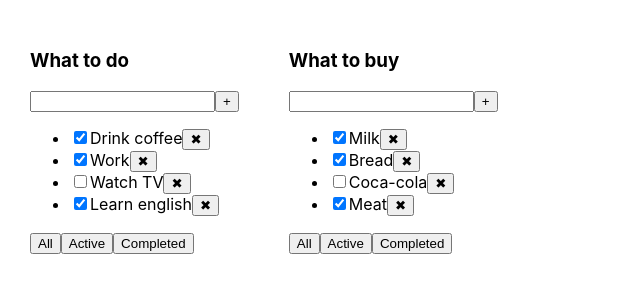
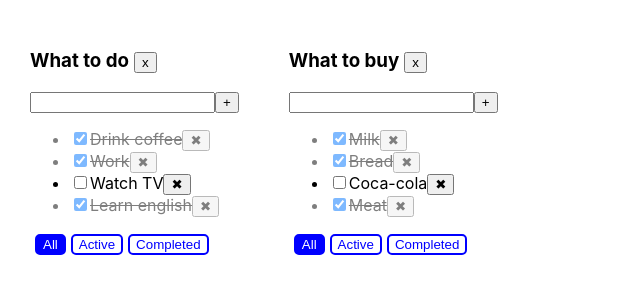
Before and after one commit to cLubber1337/my_todolist, a React (Create React App) app: page / in a window 1280 px wide. Shown: the top 300 px of the page, without its empty margins (0-640 px from the left). Built offline with nearby package versions, Linux system fonts and the light colour scheme.

Commit message:
new feature: remove TL, add classNames, add check for erroneous input

```diff
--- a/src/App.css
+++ b/src/App.css
@@ -6,3 +6,34 @@
 .App > div {
   margin-right: 50px;
 }
+
+.button {
+  background-color: white;
+  border: 2px solid blue ;
+  margin-left: 5px;
+  color: blue;
+  border-radius: 5px;
+
+}
+.button:active{
+  background-color: royalblue;
+  color: white;
+}
+
+.buttonActive {
+  background-color: blue;
+  border: 2px solid blue;
+  margin-left: 5px;
+  color: white;
+  border-radius: 5px;
+}
+.errorMessage {
+  color: red;
+}
+.inputError {
+  border: 2px solid red;
+}
+.isDone {
+  opacity: 0.5;
+  text-decoration: line-through;
+}
--- a/src/App.tsx
+++ b/src/App.tsx
@@ -49,6 +49,10 @@ function App() {
     const deleteTask = (todoListID: string, id: string) => {
         setTasks({...tasks,[todoListID]: tasks[todoListID].filter(f=>f.id !== id)})
     }
+    const removeTodoList = (todoListID: string) => {
+        setTodoList(todoList.filter(tl => tl.id !== todoListID))
+        delete tasks[todoListID]
+    }
 
     const changeFilter = (todoListID: string, filter:FilterBtnType) => {
         setTodoList(todoList.map(m => m.id === todoListID ? {...m, filter: filter } : m ))
@@ -57,9 +61,6 @@ function App() {
     const changeTaskStatus = (todoListID: string, taskID: string, isDone: boolean) => {
         setTasks({...tasks, [todoListID]: tasks[todoListID].map(m => m.id === taskID ? {...m, isDone} : m)})
     }
-
-
-
 
     return (
         <div className="App">
@@ -82,6 +83,8 @@ function App() {
                     changeFilter={changeFilter}
                     addTask={addTask}
                     changeTaskStatus={changeTaskStatus}
+                    filter={tl.filter}
+                    removeTodoList={removeTodoList}
                 />
 
             })}
--- a/src/componets/Todolist.tsx
+++ b/src/componets/Todolist.tsx
@@ -3,51 +3,68 @@ import {FilterBtnType, TaskType} from "../App";
 
 
 type PropsType = {
+    filter: FilterBtnType
     todoListID: string
     title: string
     tasks: Array<TaskType>
     deleteTask: (todoListID: string, id: string) => void
     changeFilter: (todoListID: string, filter: FilterBtnType) => void
     addTask: (todoListID: string, task: string) => void
+    removeTodoList: (todoListID: string) => void
     changeTaskStatus: (todoListID: string, taskID: string, isDone: boolean) => void
 }
 
-export const Todolist: React.FC<PropsType> = ({
-                                                  title, tasks, deleteTask, changeFilter, todoListID,
-                                                  addTask, changeTaskStatus
-                                              }) => {
+export const Todolist: React.FC<PropsType> = ({title, tasks, deleteTask, changeFilter, todoListID,
+    addTask, changeTaskStatus, filter, removeTodoList}) => {
     const [task, setTask] = useState<string>("")
-
+    const [error, setError] = useState<string>("")
+    let classNameForInput = error ? "inputError" : undefined
 
     const inputOnChangeHandler = (e: ChangeEvent<HTMLInputElement>) => {
         setTask(e.currentTarget.value)
+        setError("")
     }
     const addTaskOnClickHandler = () => {
-        addTask(todoListID, task)
-        setTask("")
+        if (task.trim() === "") {
+            setTask("")
+            setError("Please, enter task title")
+
+        } else {
+            addTask(todoListID, task.trim())
+            setTask("")
+            setError("")
+        }
     }
-
-
-
+    const removeTodoListOnClickHandler = () => {
+        removeTodoList(todoListID)
+    }
 
     const changeFilterOnClickALL = () => changeFilter(todoListID, "All")
     const changeFilterOnClickActive = () => changeFilter(todoListID, "Active")
     const changeFilterOnClickCompleted = () => changeFilter(todoListID, "Completed")
 
     return (<div>
-            <h3>{title}</h3>
+            <h3>
+                {title}
+                <button onClick={removeTodoListOnClickHandler} style={{marginLeft:"5px"}}>x</button>
+            </h3>
             <div>
-                <input value={task} onChange={inputOnChangeHandler}/>
+                <input className={classNameForInput} value={task} onChange={inputOnChangeHandler}/>
                 <button onClick={addTaskOnClickHandler}>+</button>
+                <div className={"errorMessage"}>{error}</div>
             </div>
             <ul>
                 {tasks.map((taskMap) => {
                     const changeTaskStatusOnChangeHandler = (e: ChangeEvent<HTMLInputElement>) => {
-                        changeTaskStatus(todoListID, taskMap.id, e.currentTarget.checked )
+                        changeTaskStatus(todoListID, taskMap.id, e.currentTarget.checked)
                     }
+                    const classNameForTaskStatus = taskMap.isDone ? "isDone" : ""
                     return (
-                        <li key={taskMap.id}>
-                            <input type="checkbox" onChange={changeTaskStatusOnChangeHandler} checked={taskMap.isDone}/>
+                        <li key={taskMap.id} className={classNameForTaskStatus}>
+                            <input type="checkbox"
+                                   onChange={changeTaskStatusOnChangeHandler}
+                                   checked={taskMap.isDone}
+                            />
                             <span>{taskMap.title}</span>
                             <button onClick={() => deleteTask(todoListID, taskMap.id)}>✖</button>
                         </li>
@@ -55,9 +72,9 @@ export const Todolist: React.FC<PropsType> = ({
                 })}
             </ul>
             <div>
-                <button onClick={changeFilterOnClickALL}>All</button>
-                <button onClick={changeFilterOnClickActive}>Active</button>
-                <button onClick={changeFilterOnClickCompleted}>Completed</button>
+                <button className={filter === "All" ? "buttonActive":"button"} onClick={changeFilterOnClickALL}>All</button>
+                <button className={filter === "Active" ? "buttonActive":"button"} onClick={changeFilterOnClickActive}>Active</button>
+                <button className={filter === "Completed" ? "buttonActive":"button"} onClick={changeFilterOnClickCompleted}>Completed</button>
             </div>
         </div>
     )
```
